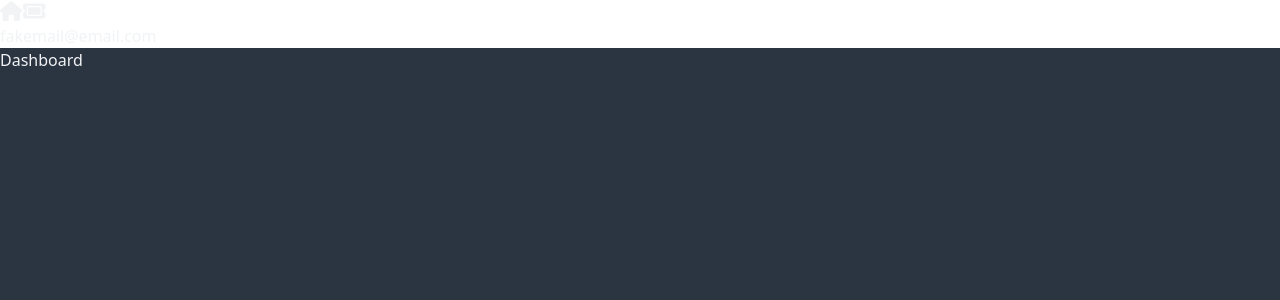
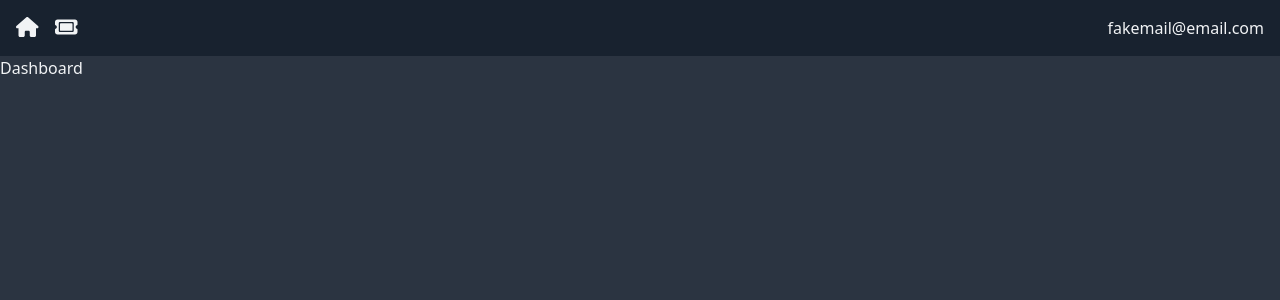
Before and after one commit to SilviaAsmat/ticketing-app, a Next.js app: page / in a window 1280 px wide. Shown: the top 300 px of the page. Built offline with nearby package versions, Linux system fonts and the light colour scheme.

Commit message:
Created DeleteBlock

```diff
--- /dev/null
+++ b/app/(components)/DeleteBlock.jsx
@@ -0,0 +1,13 @@
+import { FontAwesomeIcon } from "@fortawesome/react-fontawesome";
+import React from "react";
+
+const DeleteBlock = () => {
+  return (
+    <FontAwesomeIcon
+      icon={faX}
+      className="text-red-400 hover:cursor-pointer hover:text-red-200"
+    />
+  );
+};
+
+export default DeleteBlock;
--- a/app/(components)/Nav.jsx
+++ b/app/(components)/Nav.jsx
@@ -5,8 +5,8 @@
 
 const Nav = () => {
   return (
-    <nav>
-      <div>
+    <nav className="flex justify-between bg-nav p-4">
+      <div className="flex items-center space-x-4">
         <Link href="/">
           <FontAwesomeIcon icon={faHome} className="icon" />
         </Link>
```
